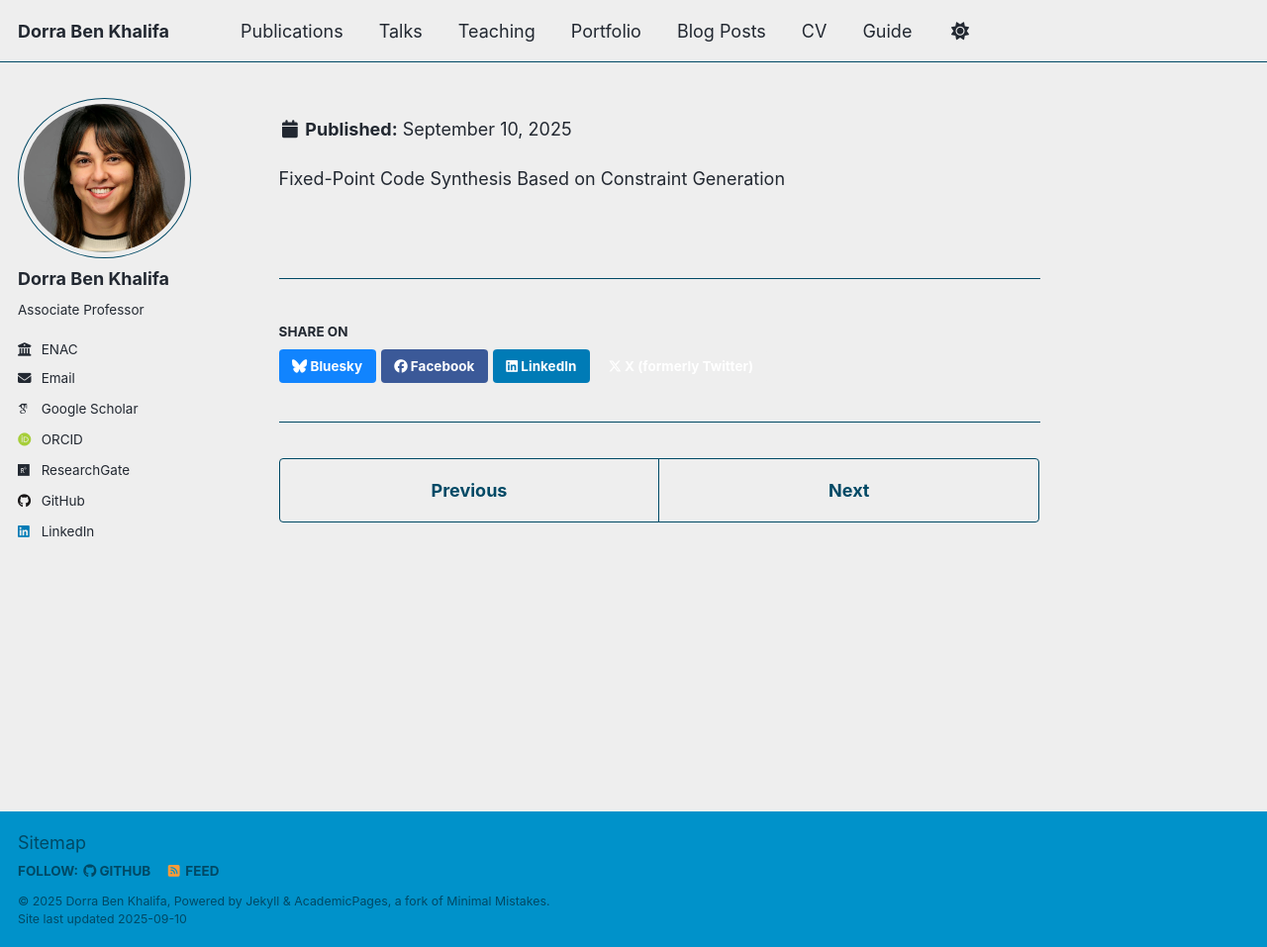
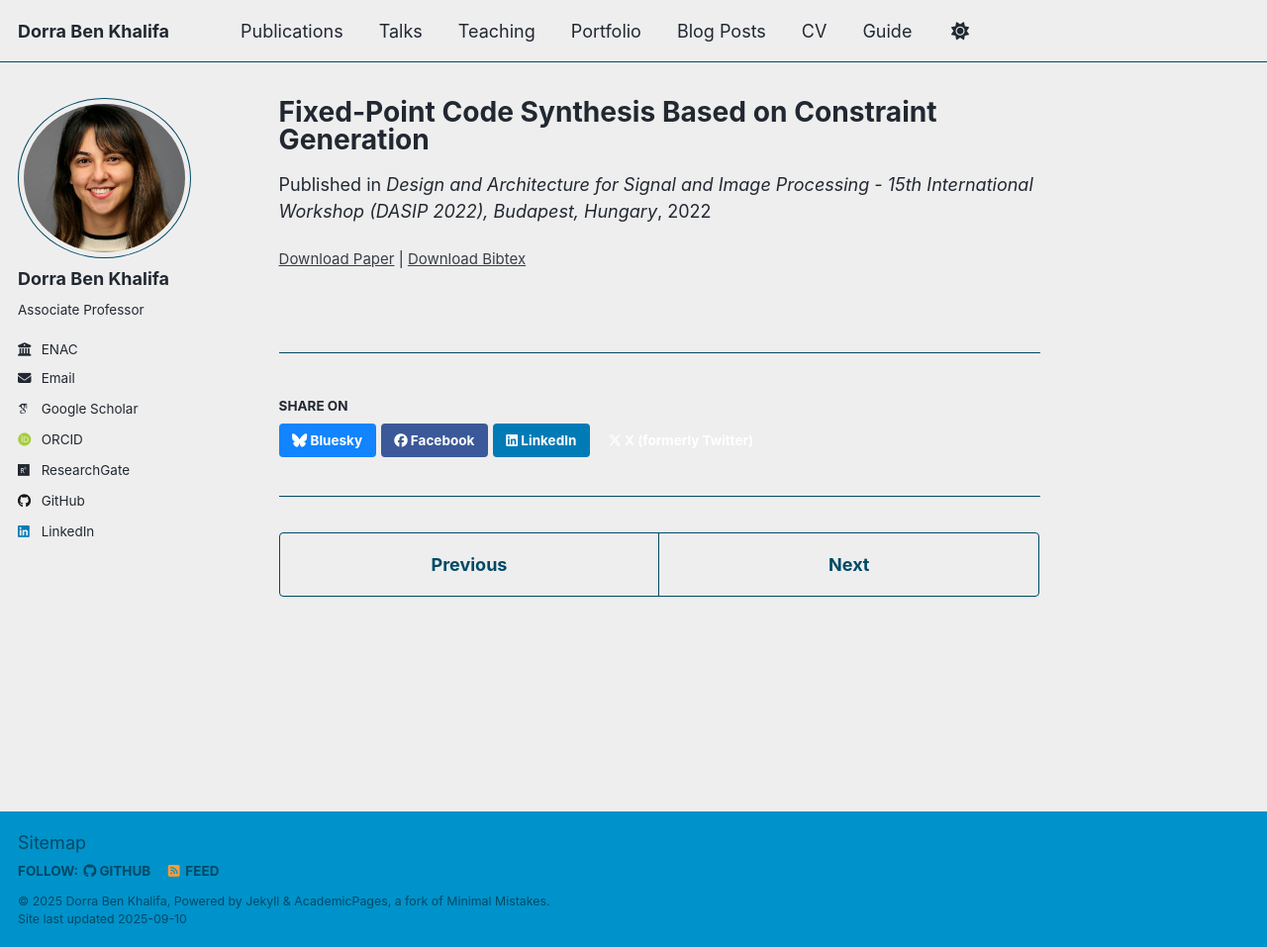
Before and after one commit to dbenkhalifa/dbenkhalifa.github.io, a Jekyll site: the page built from _publications/2022-Fixed-PointCodeSynthesisBas.md, in a window 1280 px wide and 957 px high. Shown: the whole window at 99% size. Built offline with Jekyll 4.4.1, drawn with Linux system fonts in a browser that asks for light colours; some web fonts are replaced; a script that is not in the unit is left out; part of the change alters nothing that is shown.

Commit message:
Update 2022-Fixed-PointCodeSynthesisBas.md

```diff
--- a/_publications/2022-Fixed-PointCodeSynthesisBas.md
+++ b/_publications/2022-Fixed-PointCodeSynthesisBas.md
@@ -1,13 +1,17 @@
 ---
 title: "Fixed-Point Code Synthesis Based on Constraint Generation"
-authors: "Sofiane Bessa\"\i and
-Dorra Ben Khalifa and
-Hanane Benmaghnia and
-Matthieu Martel"
-conference: "Design and Architecture for Signal and Image Processing - 15th International
-Workshop, {DASIP} 2022, Budapest, Hungary, June 20-22, 2022, Proceedings"
+collection: publications
+category: conferences
+permalink: /publication/2022-Fixed-PointCodeSynthesisBas
+date: 2022-06-20
+venue: "Design and Architecture for Signal and Image Processing - 15th International Workshop (DASIP 2022), Budapest, Hungary"
+paperurl: "https://doi.org/10.1007/978-3-031-12748-9_9"
+bibtexurl: "https://dblp.org/rec/conf/dasip/BessaiKBM22.bib"
+authors:
+  - "Sofiane Bessaï"
+  - "Dorra Ben Khalifa"
+  - "Hanane Benmaghnia"
+  - "Matthieu Martel"
+conference: "DASIP 2022"
 year: 2022
-link: "https://doi.org/10.1007/978-3-031-12748-9\_9"
 ---
-
-Fixed-Point Code Synthesis Based on Constraint Generation
```
